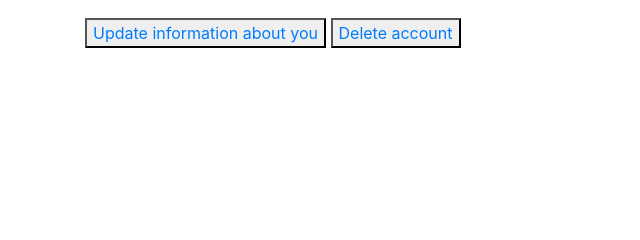
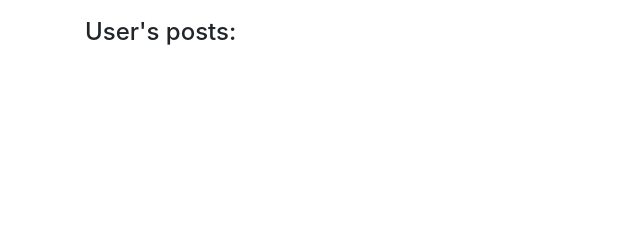
Before and after one commit to AndrzejSzeszko/Pintagram, a Django app: template src/app_pintagram/templates/app_pintagram/user_details.html in a window 1280 px wide. Shown: the part 195-435 px from the top of the page, without its empty margins (0-640 px from the left). Run offline with Django 3.2, Linux system fonts and the light colour scheme; the template is opened without the code that fills it, so the values that code supplies are empty; some libraries are stand-ins or nearby versions.

Commit message:
add appropriate access restrictions for some links; make all user's posts dsplay

```diff
--- a/src/app_pintagram/templates/app_pintagram/user_details.html
+++ b/src/app_pintagram/templates/app_pintagram/user_details.html
@@ -16,12 +16,25 @@
         <p>Last name: {{ user_details.last_name }}</p>
     {% endif %}
 
-    <button type="button">
-        <a href="{% url 'user-update' user.pk %}">Update information about you</a>
-    </button>
+    {% if user_details == user %}
+        <button type="button">
+            <a href="{% url 'user-update' user_details.pk %}">Update information about you</a>
+        </button>
+        <button type="button">
+            <a href="{% url 'user-delete' user_details.pk %}">Delete account</a>
+        </button>
+    {% endif %}
 
-    <button type="button">
-        <a href="{% url 'user-delete' user.pk %}">Delete account</a>
-    </button>
+    <h4>User's posts:</h4>
+    {% for post in user_details_posts %}
+        <fieldset>
+            <p><a href="{% url 'user-details' post.author_id %}">{{ post.author }}</a> on {{ post.creation_datetime|date:"Y/m/d H:i:s" }}</p>
+            <p>
+                <a href="{% url 'post-details' post.pk %}">
+                    <img class="img-list" src="{{ post.photo.url }}" alt="Here should be post's photo">
+                </a>
+            </p>
+        </fieldset>
+    {% endfor %}
 
 {% endblock content %}
```
